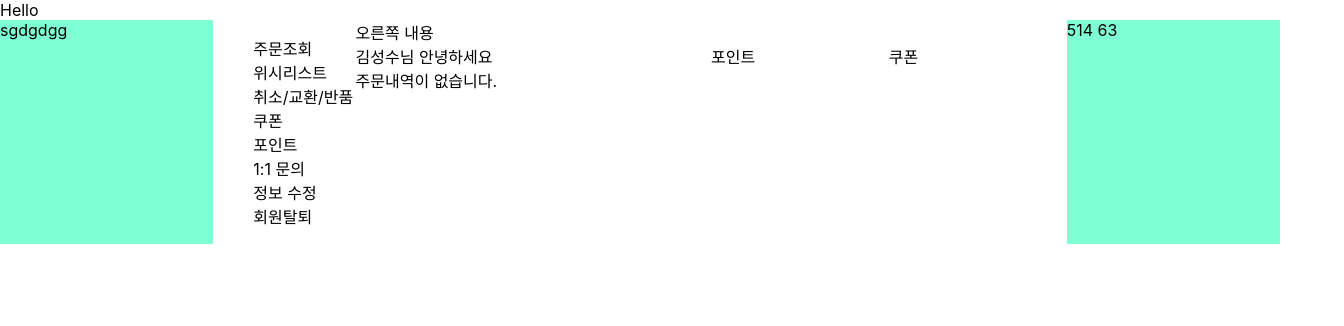
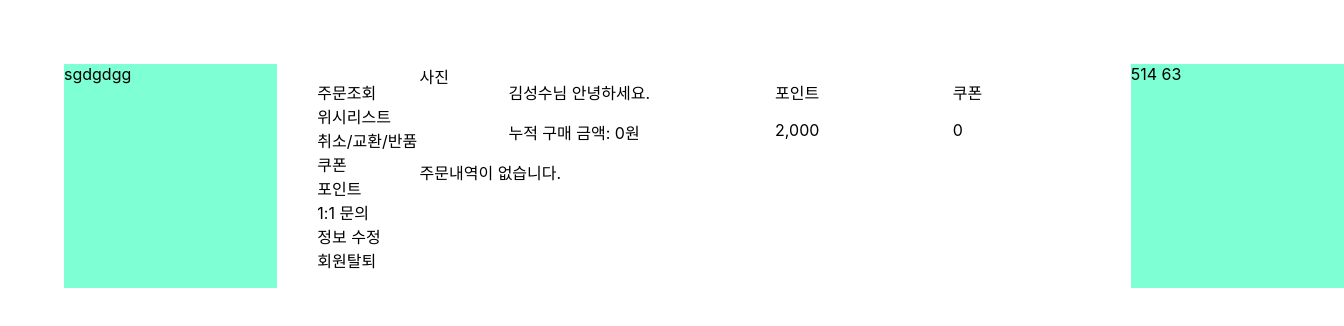
Before and after one commit to Moonseonhyeon/arueTest, a React (Create React App) app: page / in a window 1280 px wide. Shown: the top 326 px of the page, 1344 px wide, since content can reach past the window. Built offline with nearby package versions, Linux system fonts and the light colour scheme.

Commit message:
박스그리기 완료, css를 아직 다 못함.

```diff
--- a/src/App.js
+++ b/src/App.js
@@ -5,7 +5,6 @@ import Mypage from "./Mypage";
 function App() {
   return (
     <div>
-      Hello
       <Mypage />
     </div>
   );
--- a/src/Mypage.js
+++ b/src/Mypage.js
@@ -4,7 +4,7 @@ import styles from "./mypage.css";
 
 const Mypage = () => {
   return (
-    <Grid container>
+    <Grid container className="container">
       <Grid item className="blank" xs={2}>
         sgdgdgg
       </Grid>
@@ -24,19 +24,28 @@ const Mypage = () => {
             </ul>
           </Grid>
           <Grid item className="content" xs={10}>
-            오른쪽 내용
             <Grid container>
               <Grid item xs={6} className="profile">
-                김성수님 안녕하세요
+                <Grid container>
+                  <Grid item xs={3} justifyContent="center" alignItems="center">
+                    사진
+                  </Grid>
+                  <Grid item xs={9}>
+                    <p justifyContent="center">김성수님 안녕하세요. </p>
+                    <p>누적 구매 금액: 0원</p>
+                  </Grid>
+                </Grid>
               </Grid>
-              <Grid item xs={3} className="point">
-                포인트
+              <Grid item xs={3}>
+                <p justifyContent="center">포인트</p>
+                <p justifyContent="center">2,000</p>
               </Grid>
-              <Grid item xs={3} className="coupon">
-                쿠폰
+              <Grid item xs={3}>
+                <p justifyContent="center">쿠폰</p>
+                <p justifyContent="center">0</p>
               </Grid>
             </Grid>
-            <Grid>주문내역이 없습니다.</Grid>
+            <Grid justifyContent="center">주문내역이 없습니다.</Grid>
           </Grid>
         </Grid>
       </Grid>
--- a/src/mypage.css
+++ b/src/mypage.css
@@ -1,9 +1,16 @@
+* {
+  border: 0dp;
+  margin: 0dp;
+}
 .blank {
   background-color: aquamarine;
 }
 .list li {
   list-style-type: none;
 }
-.point,
-.coupon {
+.profile {
+  display: inline;
 }
+.container {
+  margin: 5%;
+}
```
Also changed, not shown: 1 other file (tests, documents, lock files or other folders).
